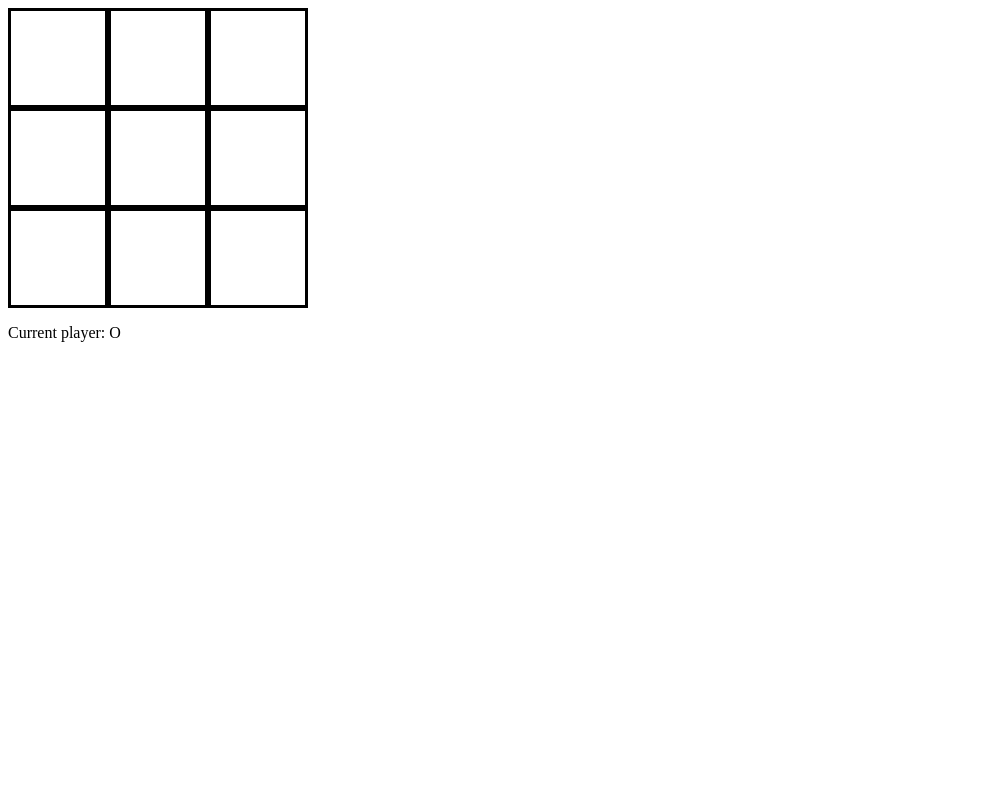
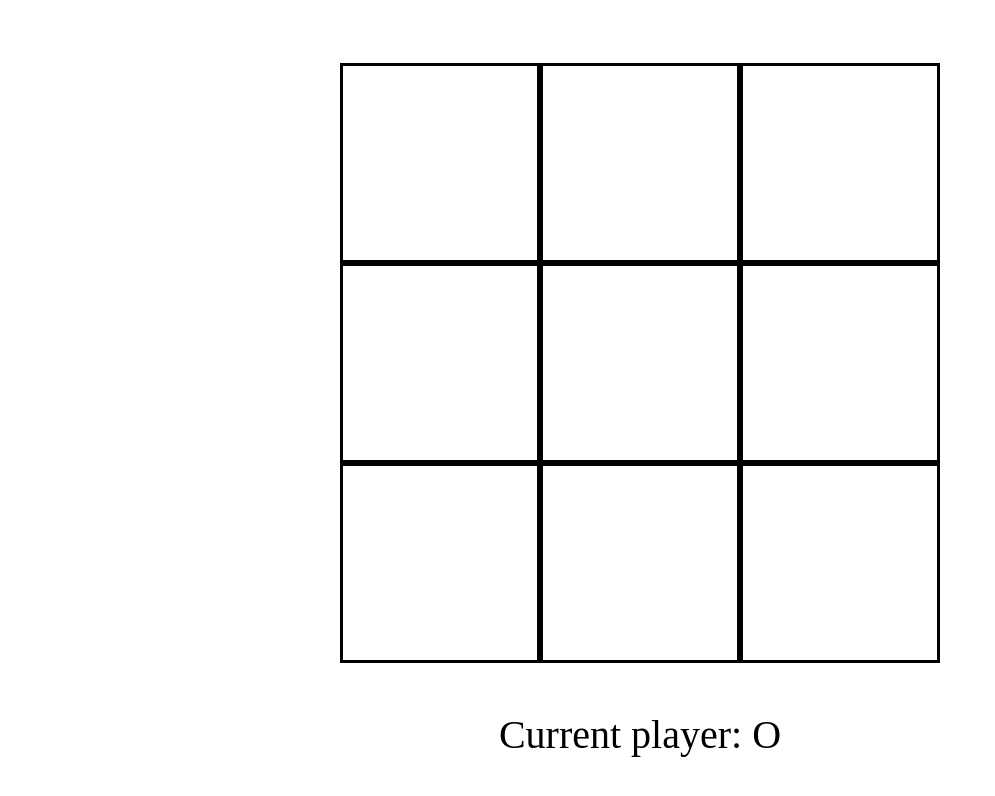
Before and after one commit to troyalfelt/tic-tac-toe, a plain HTML site: page index.html in a window 1280 px wide. Shown: the whole page, without its empty margins (0-995 px from the left). Drawn offline with Linux system fonts and the light colour scheme.

Commit message:
Adding responsive design

```diff
--- a/assets/style.css
+++ b/assets/style.css
@@ -1,4 +1,7 @@
-/* Main Grid Container */
+
+/* Mobile Styles */
+@media only screen and (max-width: 600px) {
+
     .grid {
         padding: 50px;
         display: grid;
@@ -6,6 +9,7 @@
         grid-template: 1fr 1fr 1fr / 1fr 1fr 1fr;
         width: 300px;
         height: 300px;
+        margin: 5% auto 3rem auto;
     }
 
     /* Each Cell */
@@ -17,8 +21,15 @@
         align-content: center;
     }
 
-body > p {
-    font-size: 4em;
+    .displayDiv {
+        display: flex;
+        margin-bottom: 5%;
+    }
+
+    .display {
+        font-size: 2.5em;
+        padding-bottom: 0;
+        margin: 0 auto 0 auto;
     }
 
     /* Paragraphs inside of cells */
@@ -27,3 +38,48 @@ body > p {
         font-size: 1.4em;
         font-family: serif;
     }
+}
+
+/* Desktop Styles */
+@media only screen and (min-width: 601px) {
+
+        /* Main Grid Container */
+    .grid {
+        padding: 50px;
+        display: grid;
+        padding: 0;
+        grid-template: 1fr 1fr 1fr / 1fr 1fr 1fr;
+        width: 600px;
+        height: 600px;
+        margin: 5% auto 3rem auto;
+    }
+
+    /* Each Cell */
+    .gridBox {
+        border: solid;
+        padding: 10px;
+        display: flex;
+        justify-content: center;
+        align-content: center;
+    }
+
+    .displayDiv {
+        display: flex;
+        margin-bottom: 5%;
+    }
+
+    .display {
+        font-size: 2.5em;
+        padding-bottom: 0;
+        margin: 0 auto 0 auto;
+    }
+
+    /* Paragraphs inside of cells */
+    .gridBox > p {
+        padding-top: 3px;
+        font-size: 1.4em;
+        font-family: serif;
+    }
+
+
+}
--- a/index.html
+++ b/index.html
@@ -11,6 +11,7 @@
   </head>
 
   <body>
+
     <!-- Main Grid Container -->
     <div class="grid">
       <!-- Each Cell -->
@@ -33,9 +34,10 @@
       <div class="gridBox" id="bottomRight"></div>
     </div>
 
-      <div id="footer">
+      <div class = "displayDiv">
       <p class = 'display'></p>
-    </div>
+  </div>
+
     <script src="assets/main.js"></script>
   </body>
 </html>
```
Lines whose indentation alone changed are shown as unchanged.
